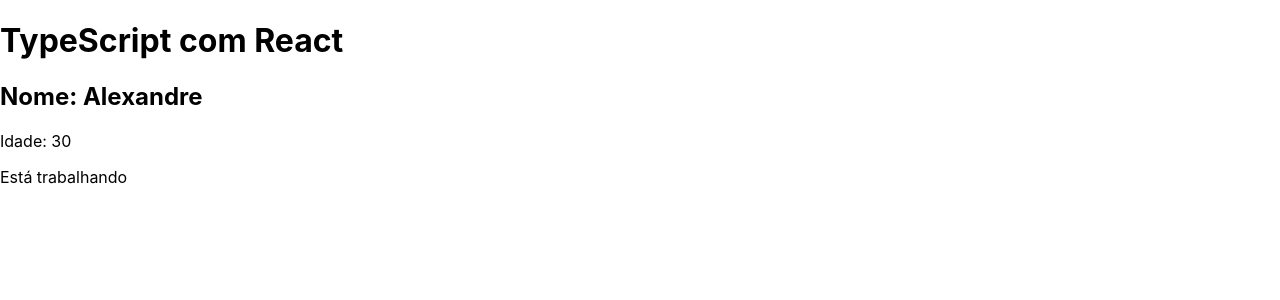
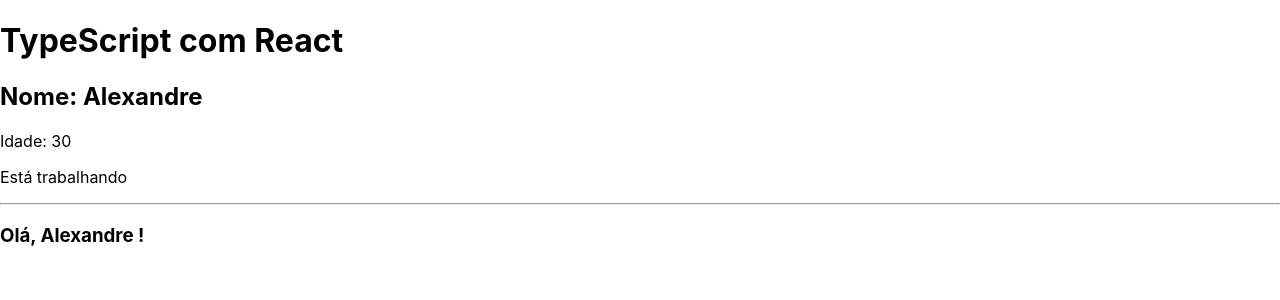
Before and after one commit to xandaosilva/curso-reactjs, a React (Create React App) app in the folder 16_apendiceD/reactcomts/: page / in a window 1280 px wide. Shown: the top 300 px of the page. Built offline with nearby package versions, Linux system fonts and the light colour scheme; the HTML template or start-up script is replaced by a standard one.

Commit message:
Funções em componentes em TS

```diff
--- a/16_apendiceD/reactcomts/src/App.tsx
+++ b/16_apendiceD/reactcomts/src/App.tsx
@@ -5,12 +5,17 @@
   const age: number = 30;
   const isWorking: boolean = true;
 
+  // funções
+  const userGreeting = (name: string): string => `Olá, ${name} !`;
+
   return (
     <div className="App">
       <h1>TypeScript com React</h1>
       <h2>Nome: {name}</h2>
       <p>Idade: {age}</p>
       {isWorking ? (<p>Está trabalhando</p>) : (<p>Não está trabalhando</p>)}
+      <hr />
+      <h3>{userGreeting(name)}</h3>
     </div>
   );
 }
```
